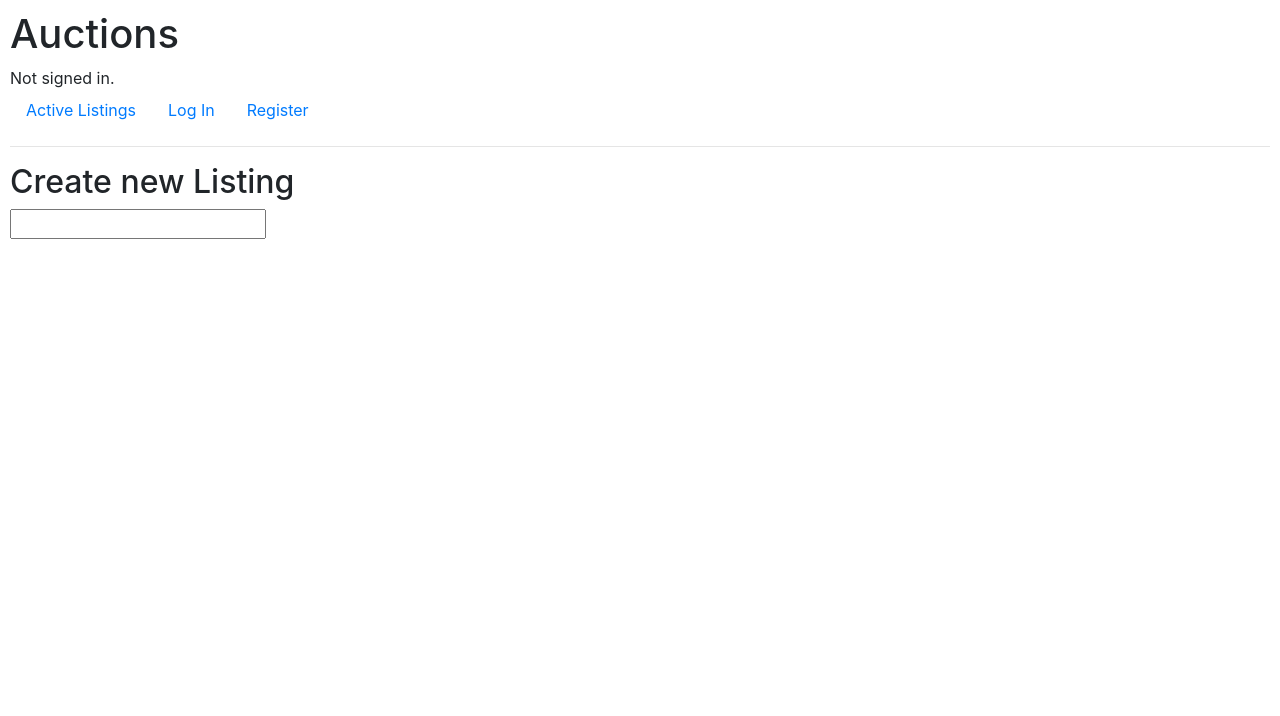
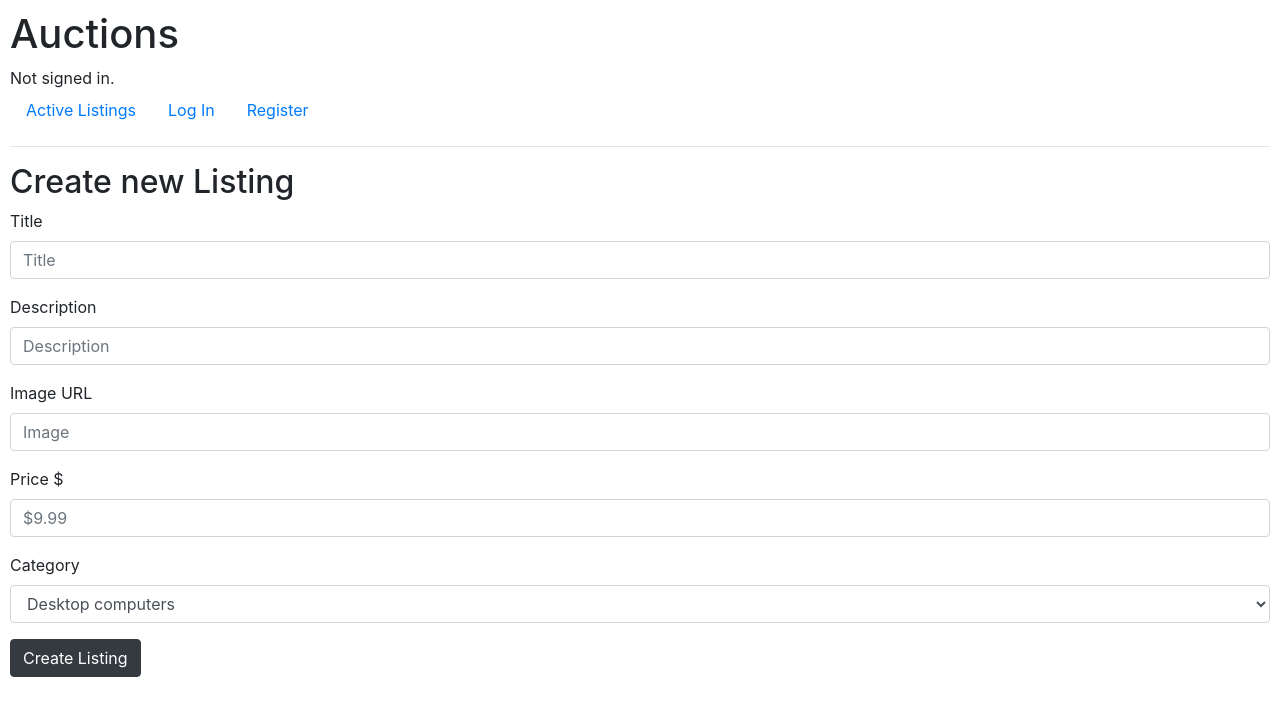
Before and after one commit to kingfreddymarin/commerce-cs50w, a Django app: page /create in a window 1280 px wide. Shown: the top 716 px of the page. Run offline with Django 3.2, Linux system fonts and the light colour scheme; data comes from the database, SQL or seed files in the repository; some libraries are stand-ins or nearby versions.

Commit message:
create.html advanced

```diff
--- a/auctions/templates/auctions/create.html
+++ b/auctions/templates/auctions/create.html
@@ -4,6 +4,30 @@
 <h2>Create new Listing</h2>
 
 <form action="{%url 'create'%}" method="POST">
-    <input type="text">
+    <div class="form-group">
+        <label for="title">Title</label>
+        <input type="text" class="form-control" id="title" placeholder="Title">
+    </div>
+    <div class="form-group">
+        <label for="description">Description</label>
+        <input type="text" class="form-control" id="description" placeholder="Description">
+    </div>
+    <div class="form-group">
+        <label for="image">Image URL</label>
+        <input type="text" class="form-control" id="image" placeholder="Image">
+    </div>
+    <div class="form-group">
+        <label for="price">Price $</label>
+        <input type="number" class="form-control" id="price" placeholder="$9.99">
+    </div>
+    <div class="form-group">
+        <label for="category">Category</label>
+        <select class="form-control" id="category">
+            {%for category in categorys%}
+            <option>{{category.categoryName}}</option>
+            {%endfor%}
+        </select>
+    </div>
+    <button type="submit" class="btn btn-dark">Create Listing</button>
 </form>
 {% endblock %}
--- a/auctions/views.py
+++ b/auctions/views.py
@@ -4,7 +4,7 @@ from django.http import HttpResponse, HttpResponseRedirect
 from django.shortcuts import render
 from django.urls import reverse
 
-from .models import User
+from .models import User, Category
 
 
 def index(request):
@@ -13,7 +13,9 @@ def index(request):
 
 def createListing(request):
     if request.method == "GET":
-        return render(request, "auctions/create.html")
+        return render(request, "auctions/create.html", {
+            "categorys": Category.objects.all()
+        })
 
 
 def login_view(request):
```
